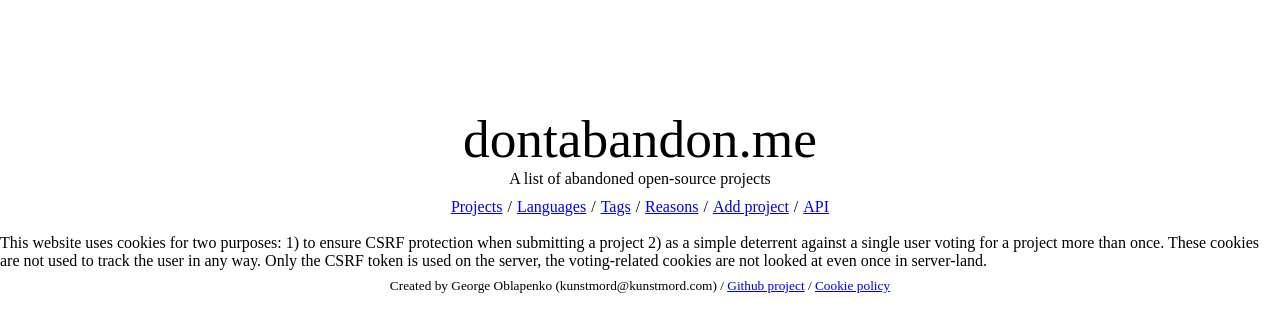
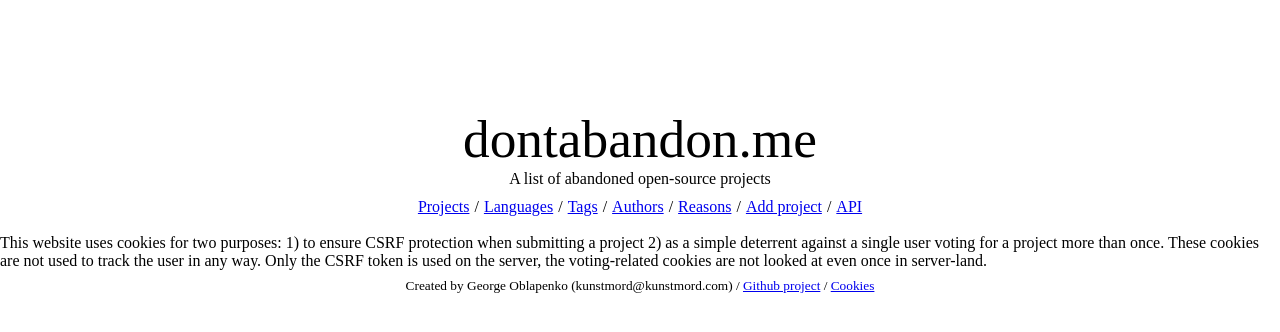
Before and after one commit to Kunstmord/abandoned, a Django app: page /cookies/ in a window 1280 px wide. Shown: the part 199-531 px from the top of the page. Run offline with Django 3.2, Linux system fonts and the light colour scheme; parts of the project's set-up code (start-up, migrations or seed data) failed here and were passed over.

Commit message:
added links to author page where missing, Cookie Policy link renamed to Cookies

```diff
--- a/templates/api_info.html
+++ b/templates/api_info.html
@@ -16,6 +16,7 @@
                 <a href="{% url 'projects_latest' %}">Projects</a> /
                 <a href="{% url 'languages_alphabetical' %}">Languages</a> /
                 <a href="{% url 'tags_alphabetical' %}">Tags</a> /
+                <a href="{% url 'authors_alphabetical' %}">Authors</a> /
                 <a href="{% url 'reasons_alphabetical' %}">Reasons</a> /
                 <a href="{% url 'submit' %}">Add project</a> /
                 <a href="{% url 'api_info' %}">API</a>
@@ -105,7 +106,7 @@
 
         <div class="page_element">
             <div style="margin-left: auto; margin-right: auto; font-size: 10pt; margin-top: 8px;">
-                Created by George Oblapenko (kunstmord@kunstmord.com) / <a href="https://github.com/Kunstmord/abandoned/" target="_blank">Github project</a> / <a href="{% url 'cookies' %}">Cookie policy</a>
+                Created by George Oblapenko (kunstmord@kunstmord.com) / <a href="https://github.com/Kunstmord/abandoned/" target="_blank">Github project</a> / <a href="{% url 'cookies' %}">Cookies</a>
             </div>
         </div>
     </div>
--- a/templates/authors.html
+++ b/templates/authors.html
@@ -65,7 +65,7 @@
 
         <div class="page_element">
             <div style="margin-left: auto; margin-right: auto; font-size: 10pt; margin-top: 8px;">
-                Created by George Oblapenko (kunstmord@kunstmord.com) / <a href="https://github.com/Kunstmord/abandoned/" target="_blank">Github project</a> / <a href="{% url 'cookies' %}">Cookie policy</a>
+                Created by George Oblapenko (kunstmord@kunstmord.com) / <a href="https://github.com/Kunstmord/abandoned/" target="_blank">Github project</a> / <a href="{% url 'cookies' %}">Cookies</a>
             </div>
         </div>
     </div>
--- a/templates/cookiepolicy.html
+++ b/templates/cookiepolicy.html
@@ -16,6 +16,7 @@
                 <a href="{% url 'projects_latest' %}">Projects</a> /
                 <a href="{% url 'languages_alphabetical' %}">Languages</a> /
                 <a href="{% url 'tags_alphabetical' %}">Tags</a> /
+                <a href="{% url 'authors_alphabetical' %}">Authors</a> /
                 <a href="{% url 'reasons_alphabetical' %}">Reasons</a> /
                 <a href="{% url 'submit' %}">Add project</a> /
                 <a href="{% url 'api_info' %}">API</a>
@@ -32,7 +33,7 @@
 
         <div class="page_element">
             <div style="margin-left: auto; margin-right: auto; font-size: 10pt; margin-top: 8px;">
-                Created by George Oblapenko (kunstmord@kunstmord.com) / <a href="https://github.com/Kunstmord/abandoned/" target="_blank">Github project</a> / <a href="{% url 'cookies' %}">Cookie policy</a>
+                Created by George Oblapenko (kunstmord@kunstmord.com) / <a href="https://github.com/Kunstmord/abandoned/" target="_blank">Github project</a> / <a href="{% url 'cookies' %}">Cookies</a>
             </div>
         </div>
     </div>
--- a/templates/index.html
+++ b/templates/index.html
@@ -22,7 +22,7 @@
         </div>
         <div class="page_element">
             <div style="margin-left: auto; margin-right: auto; font-size: 10pt; margin-top: 8px;">
-                Created by George Oblapenko (kunstmord@kunstmord.com) / <a href="https://github.com/Kunstmord/abandoned/" target="_blank">Github project</a> / <a href="{% url 'cookies' %}">Cookie policy</a>
+                Created by George Oblapenko (kunstmord@kunstmord.com) / <a href="https://github.com/Kunstmord/abandoned/" target="_blank">Github project</a> / <a href="{% url 'cookies' %}">Cookies</a>
             </div>
         </div>
     </div>
--- a/templates/languages.html
+++ b/templates/languages.html
@@ -65,7 +65,7 @@
 
         <div class="page_element">
             <div style="margin-left: auto; margin-right: auto; font-size: 10pt; margin-top: 8px;">
-                Created by George Oblapenko (kunstmord@kunstmord.com) / <a href="https://github.com/Kunstmord/abandoned/" target="_blank">Github project</a> / <a href="{% url 'cookies' %}">Cookie policy</a>
+                Created by George Oblapenko (kunstmord@kunstmord.com) / <a href="https://github.com/Kunstmord/abandoned/" target="_blank">Github project</a> / <a href="{% url 'cookies' %}">Cookies</a>
             </div>
         </div>
     </div>
--- a/templates/projects.html
+++ b/templates/projects.html
@@ -69,7 +69,7 @@
 
         <div class="page_element">
             <div style="margin-left: auto; margin-right: auto; font-size: 10pt; margin-top: 8px;">
-                Created by George Oblapenko (kunstmord@kunstmord.com) / <a href="https://github.com/Kunstmord/abandoned/" target="_blank">Github project</a> / <a href="{% url 'cookies' %}">Cookie policy</a>
+                Created by George Oblapenko (kunstmord@kunstmord.com) / <a href="https://github.com/Kunstmord/abandoned/" target="_blank">Github project</a> / <a href="{% url 'cookies' %}">Cookies</a>
             </div>
         </div>
     </div>
--- a/templates/reasons.html
+++ b/templates/reasons.html
@@ -66,7 +66,7 @@
 
         <div class="page_element">
             <div style="margin-left: auto; margin-right: auto; font-size: 10pt; margin-top: 8px;">
-                Created by George Oblapenko (kunstmord@kunstmord.com) / <a href="https://github.com/Kunstmord/abandoned/" target="_blank">Github project</a> / <a href="{% url 'cookies' %}">Cookie policy</a>
+                Created by George Oblapenko (kunstmord@kunstmord.com) / <a href="https://github.com/Kunstmord/abandoned/" target="_blank">Github project</a> / <a href="{% url 'cookies' %}">Cookies</a>
             </div>
         </div>
     </div>
--- a/templates/single_author.html
+++ b/templates/single_author.html
@@ -16,6 +16,7 @@
                 <a href="{% url 'projects_latest' %}">Projects</a> /
                 <a href="{% url 'languages_alphabetical' %}">Languages</a> /
                 <a href="{% url 'tags_alphabetical' %}">Tags</a> /
+                <a href="{% url 'authors_alphabetical' %}">Authors</a> /
                 <a href="{% url 'reasons_alphabetical' %}">Reasons</a> /
                 <a href="{% url 'submit' %}">Add project</a> /
                 <a href="{% url 'api_info' %}">API</a>
@@ -59,7 +60,7 @@
 
         <div class="page_element">
             <div style="margin-left: auto; margin-right: auto; font-size: 10pt; margin-top: 8px;">
-                Created by George Oblapenko (kunstmord@kunstmord.com) / <a href="https://github.com/Kunstmord/abandoned/" target="_blank">Github project</a> / <a href="{% url 'cookies' %}">Cookie policy</a>
+                Created by George Oblapenko (kunstmord@kunstmord.com) / <a href="https://github.com/Kunstmord/abandoned/" target="_blank">Github project</a> / <a href="{% url 'cookies' %}">Cookies</a>
             </div>
         </div>
     </div>
--- a/templates/single_language.html
+++ b/templates/single_language.html
@@ -16,6 +16,7 @@
                 <a href="{% url 'projects_latest' %}">Projects</a> /
                 <a href="{% url 'languages_alphabetical' %}">Languages</a> /
                 <a href="{% url 'tags_alphabetical' %}">Tags</a> /
+                <a href="{% url 'authors_alphabetical' %}">Authors</a> /
                 <a href="{% url 'reasons_alphabetical' %}">Reasons</a> /
                 <a href="{% url 'submit' %}">Add project</a> /
                 <a href="{% url 'api_info' %}">API</a>
@@ -59,7 +60,7 @@
 
         <div class="page_element">
             <div style="margin-left: auto; margin-right: auto; font-size: 10pt; margin-top: 8px;">
-                Created by George Oblapenko (kunstmord@kunstmord.com) / <a href="https://github.com/Kunstmord/abandoned/" target="_blank">Github project</a> / <a href="{% url 'cookies' %}">Cookie policy</a>
+                Created by George Oblapenko (kunstmord@kunstmord.com) / <a href="https://github.com/Kunstmord/abandoned/" target="_blank">Github project</a> / <a href="{% url 'cookies' %}">Cookies</a>
             </div>
         </div>
     </div>
--- a/templates/single_project.html
+++ b/templates/single_project.html
@@ -68,7 +68,7 @@
 
         <div class="page_element">
             <div style="margin-left: auto; margin-right: auto; font-size: 10pt; margin-top: 8px;">
-                Created by George Oblapenko (kunstmord@kunstmord.com) / <a href="https://github.com/Kunstmord/abandoned/" target="_blank">Github project</a> / <a href="{% url 'cookies' %}">Cookie policy</a>
+                Created by George Oblapenko (kunstmord@kunstmord.com) / <a href="https://github.com/Kunstmord/abandoned/" target="_blank">Github project</a> / <a href="{% url 'cookies' %}">Cookies</a>
             </div>
         </div>
     </div>
--- a/templates/single_reason.html
+++ b/templates/single_reason.html
@@ -16,6 +16,7 @@
                 <a href="{% url 'projects_latest' %}">Projects</a> /
                 <a href="{% url 'languages_alphabetical' %}">Languages</a> /
                 <a href="{% url 'tags_alphabetical' %}">Tags</a> /
+                <a href="{% url 'authors_alphabetical' %}">Authors</a> /
                 <a href="{% url 'reasons_alphabetical' %}">Reasons</a> /
                 <a href="{% url 'submit' %}">Add project</a> /
                 <a href="{% url 'api_info' %}">API</a>
@@ -61,7 +62,7 @@
 
         <div class="page_element">
             <div style="margin-left: auto; margin-right: auto; font-size: 10pt; margin-top: 8px;">
-                Created by George Oblapenko (kunstmord@kunstmord.com) / <a href="https://github.com/Kunstmord/abandoned/" target="_blank">Github project</a> / <a href="{% url 'cookies' %}">Cookie policy</a>
+                Created by George Oblapenko (kunstmord@kunstmord.com) / <a href="https://github.com/Kunstmord/abandoned/" target="_blank">Github project</a> / <a href="{% url 'cookies' %}">Cookies</a>
             </div>
         </div>
     </div>
--- a/templates/single_tag.html
+++ b/templates/single_tag.html
@@ -16,6 +16,7 @@
                 <a href="{% url 'projects_latest' %}">Projects</a> /
                 <a href="{% url 'languages_alphabetical' %}">Languages</a> /
                 <a href="{% url 'tags_alphabetical' %}">Tags</a> /
+                <a href="{% url 'authors_alphabetical' %}">Authors</a> /
                 <a href="{% url 'reasons_alphabetical' %}">Reasons</a> /
                 <a href="{% url 'submit' %}">Add project</a> /
                 <a href="{% url 'api_info' %}">API</a>
@@ -59,7 +60,7 @@
 
         <div class="page_element">
             <div style="margin-left: auto; margin-right: auto; font-size: 10pt; margin-top: 8px;">
-                Created by George Oblapenko (kunstmord@kunstmord.com) / <a href="https://github.com/Kunstmord/abandoned/" target="_blank">Github project</a> / <a href="{% url 'cookies' %}">Cookie policy</a>
+                Created by George Oblapenko (kunstmord@kunstmord.com) / <a href="https://github.com/Kunstmord/abandoned/" target="_blank">Github project</a> / <a href="{% url 'cookies' %}">Cookies</a>
             </div>
         </div>
     </div>
--- a/templates/submit.html
+++ b/templates/submit.html
@@ -17,6 +17,7 @@
                 <a href="{% url 'projects_latest' %}">Projects</a> /
                 <a href="{% url 'languages_alphabetical' %}">Languages</a> /
                 <a href="{% url 'tags_alphabetical' %}">Tags</a> /
+                <a href="{% url 'authors_alphabetical' %}">Authors</a> /
                 <a href="{% url 'reasons_alphabetical' %}">Reasons</a> /
                 <a href="{% url 'submit' %}">Add project</a> /
                 <a href="{% url 'api_info' %}">API</a>
@@ -109,7 +110,7 @@
 
         <div class="page_element">
             <div style="margin-left: auto; margin-right: auto; font-size: 10pt; margin-top: 8px;">
-                Created by George Oblapenko (kunstmord@kunstmord.com) / <a href="https://github.com/Kunstmord/abandoned/" target="_blank">Github project</a> / <a href="{% url 'cookies' %}">Cookie policy</a>
+                Created by George Oblapenko (kunstmord@kunstmord.com) / <a href="https://github.com/Kunstmord/abandoned/" target="_blank">Github project</a> / <a href="{% url 'cookies' %}">Cookies</a>
             </div>
         </div>
     </div>
--- a/templates/tags.html
+++ b/templates/tags.html
@@ -66,7 +66,7 @@
 
         <div class="page_element">
             <div style="margin-left: auto; margin-right: auto; font-size: 10pt; margin-top: 8px;">
-                Created by George Oblapenko (kunstmord@kunstmord.com) / <a href="https://github.com/Kunstmord/abandoned/" target="_blank">Github project</a> / <a href="{% url 'cookies' %}">Cookie policy</a>
+                Created by George Oblapenko (kunstmord@kunstmord.com) / <a href="https://github.com/Kunstmord/abandoned/" target="_blank">Github project</a> / <a href="{% url 'cookies' %}">Cookies</a>
             </div>
         </div>
     </div>
```
